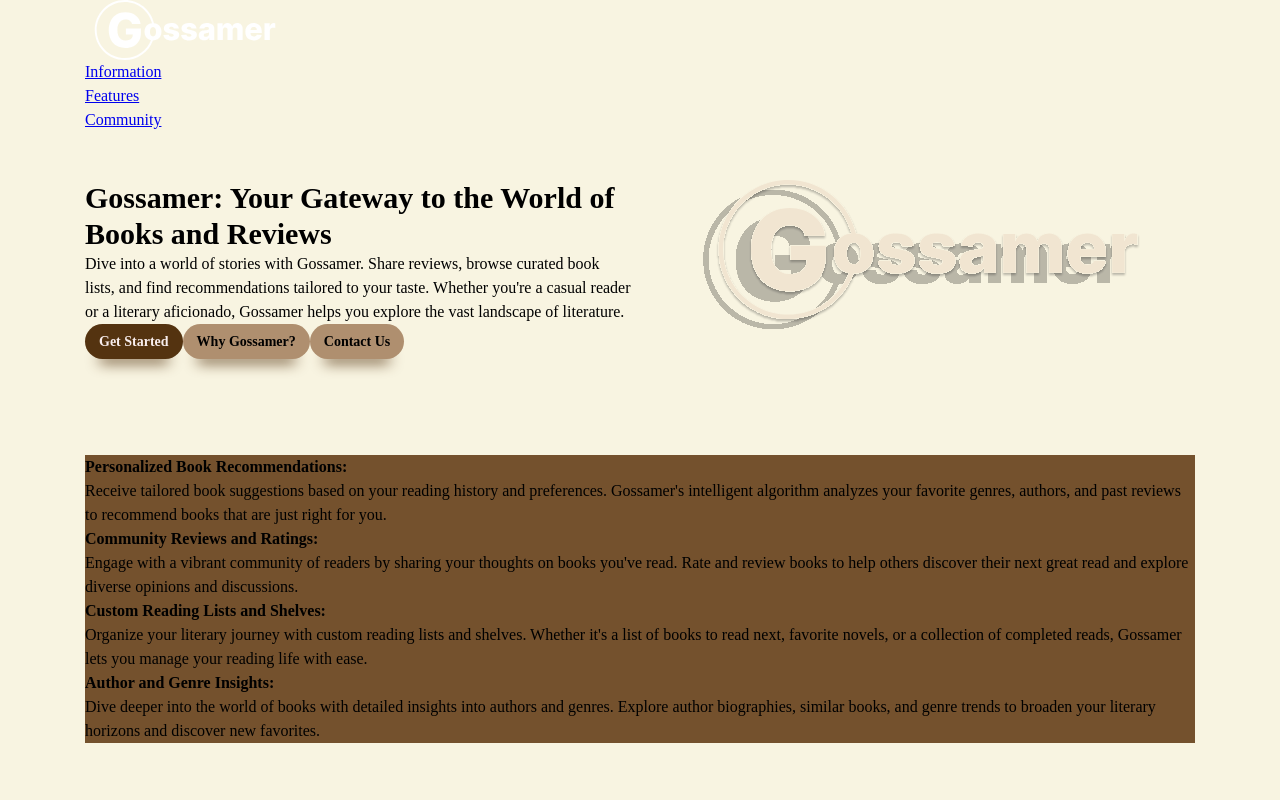
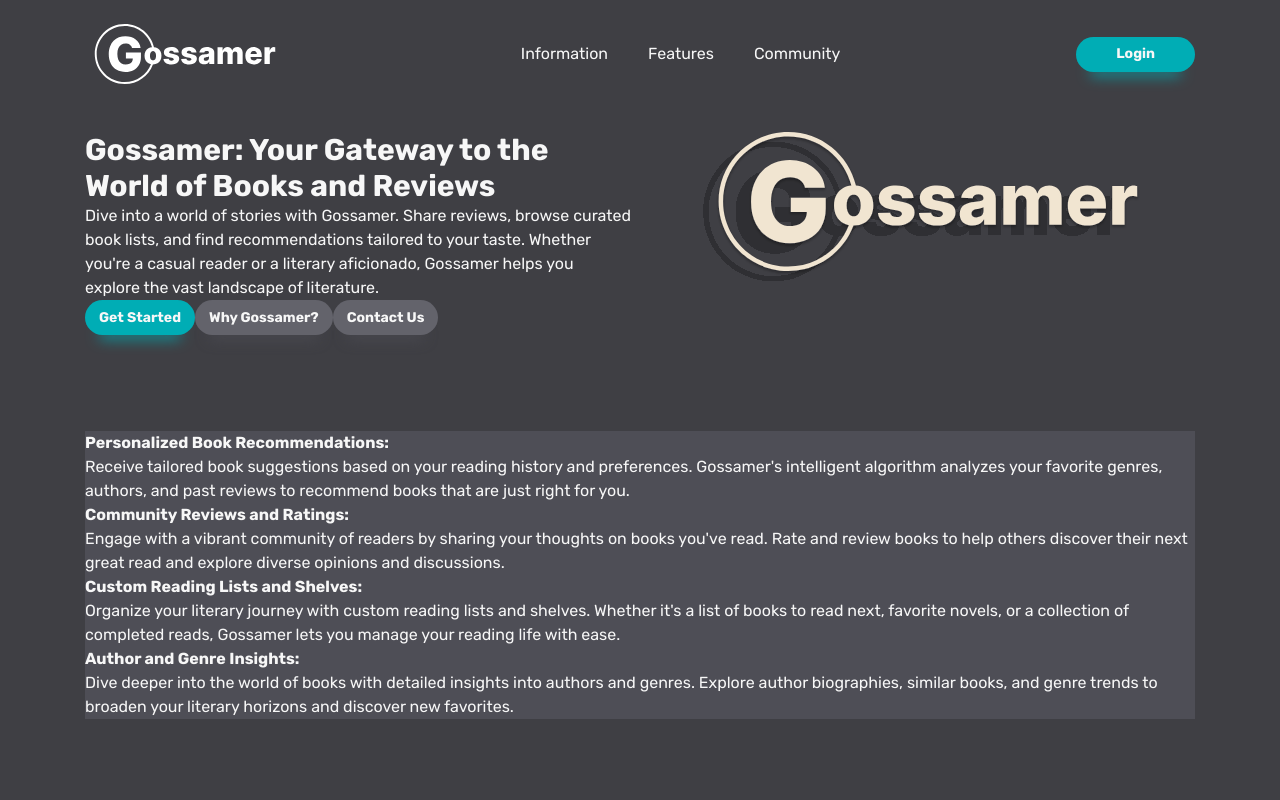
Before and after one commit to sweeppy/Gossamer, a React (Vite) app in the folder Frontend/: page / in a window 1280 px wide. Shown: the top 800 px of the page. Built offline with nearby package versions, Linux system fonts and the light colour scheme.

Commit message:
Working on the navigation bar

```diff
--- a/Frontend/index.html
+++ b/Frontend/index.html
@@ -14,18 +14,6 @@
   </head>
 
   <body>
-    <header class="primary-header">
-      <div class="container">
-        <img src="./images/logo-mini.svg" alt="Gossamer" />
-        <nav class="primary-navigation">
-          <ul role="list" class="nav-list">
-            <li><a href="#">Information</a></li>
-            <li><a href="#">Features</a></li>
-            <li><a href="#">Community</a></li>
-          </ul>
-        </nav>
-      </div>
-    </header>
     <div id="root"></div>
     <script type="module" src="/src/main.tsx"></script>
   </body>
--- a/Frontend/src/Components/MainPage/Features.tsx
+++ b/Frontend/src/Components/MainPage/Features.tsx
@@ -2,9 +2,9 @@ const Features = () => {
   return (
     <section className="padding-block-900">
       <div className="container">
-        <div className="features-container bg-semi-brown">
+        <div className="features-container">
           <div className="items">
-            <div className="item-box">
+            <div className="item-box bg-gray">
               <h3 className=" fs-600 fw-bold">
                 Personalized Book Recommendations:
               </h3>
@@ -15,7 +15,7 @@ const Features = () => {
                 that are just right for you.
               </article>
             </div>
-            <div className="item-box">
+            <div className="item-box bg-gray">
               <h3 className=" fs-600 fw-bold">
                 Community Reviews and Ratings:
               </h3>
@@ -26,7 +26,7 @@ const Features = () => {
                 opinions and discussions.
               </article>
             </div>
-            <div className="item-box">
+            <div className="item-box bg-gray">
               <h3 className=" fs-600 fw-bold">
                 Custom Reading Lists and Shelves:
               </h3>
@@ -37,7 +37,7 @@ const Features = () => {
                 manage your reading life with ease.
               </article>
             </div>
-            <div className="item-box">
+            <div className="item-box bg-gray">
               <h3 className=" fs-600 fw-bold">Author and Genre Insights:</h3>
               <article className="fs-300 fw-regular">
                 Dive deeper into the world of books with detailed insights into
--- a/Frontend/src/Components/MainPage/MainPage.tsx
+++ b/Frontend/src/Components/MainPage/MainPage.tsx
@@ -2,17 +2,19 @@ import Community from "./Community";
 import Features from "./Features";
 import Information from "./Information";
 import Love from "./Love";
+import Navigation from "./Navigation";
 
 const MainPage = () => {
   return (
-    <>
+    <body>
+      <Navigation />
       <main>
         <Information />
         <Features />
         <Love />
         <Community />
       </main>
-    </>
+    </body>
   );
 };
 
--- /dev/null
+++ b/Frontend/src/Components/MainPage/Navigation.tsx
@@ -0,0 +1,56 @@
+const Navigation = () => {
+  const handleNavBtnClick = () => {
+    const navigation = document.querySelector(".primary-navigation");
+    navigation?.hasAttribute("data-visible")
+      ? navigation.setAttribute("aria-expanded", "false")
+      : navigation?.setAttribute("aria-expanded", "true");
+    navigation?.toggleAttribute("data-visible");
+  };
+  return (
+    <header className="primary-header">
+      <div className="container">
+        <div className="nav-wrapper">
+          <img src="./images/logo-mini.svg" alt="Gossamer" />
+          <button
+            onClick={handleNavBtnClick}
+            className="mobile-nav-toggle"
+            aria-controls="primary-navigation"
+            aria-expanded="false"
+          >
+            <img
+              className="icon-hamburger"
+              src="/icons/hamburger.svg"
+              alt="menu"
+              aria-hidden="true"
+            />
+            <img
+              className="icon-close"
+              src="/icons/close.svg"
+              alt="close"
+              aria-hidden="true"
+            />
+            <span className="visually-hidden">Menu</span>
+          </button>
+          <nav className="primary-navigation">
+            <ul role="list" className="nav-list" id="primary-navigation">
+              <li>
+                <a href="#">Information</a>
+              </li>
+              <li>
+                <a href="#">Features</a>
+              </li>
+              <li>
+                <a href="#">Community</a>
+              </li>
+            </ul>
+          </nav>
+          <button className="button primary-button long-button | display-sm-none display-md-inline-flex">
+            Login
+          </button>
+        </div>
+      </div>
+    </header>
+  );
+};
+
+export default Navigation;
--- a/Frontend/src/index.css
+++ b/Frontend/src/index.css
@@ -1,13 +1,16 @@
 :root {
-  --font-family: "Rubik", sans-serif;
+  font-family: "Rubik";
 
-  --clr-text: #f8eded;
-  --clr-primary: #f8f4e1;
-  --clr-accent-100: #af8f6f;
-  --clr-accent-200: #74512d;
-  --clr-accent-300: #543310;
-  --clr-accent-100-hover: #d4ae87;
-  --clr-accent-300-hover: #6c4216;
+  --clr-text: #f7f7f7;
+  --clr-text-accent: #000000;
+  --clr-primary: #3f3f44;
+  --clr-accent-100: #4e4e56;
+  --clr-accent-200: #00adb5;
+
+  --clr-button: #63636b;
+  --clr-accent-button: #00adb5;
+  --clr-button-hover: #63636bc7;
+  --clr-accent-button-hover: #00acb5dc;
 
   --fw-regular: 400;
   --fw-semi-bold: 500;
@@ -70,10 +73,16 @@ body {
   height: 100%;
 }
 
+/* Default text color */
+body {
+  color: var(--clr-text);
+}
+
 /* Set core body defaults */
 body {
   text-rendering: optimizeSpeed;
   line-height: 1.5;
+  font-family: var(--font-family);
 }
 
 /* A elements that don't have a class get default styles */
@@ -109,24 +118,137 @@ body {
   background-color: var(--clr-primary);
 }
 
+/* Button */
+
+.button {
+  display: inline-flex;
+  cursor: pointer;
+  border: 0;
+  text-decoration: none;
+  border-radius: 100vmax;
+  padding: 0.75em 1em;
+  line-height: 1;
+  color: var(--clr-text);
+  font-weight: var(--fw-bold);
+  font-size: var(--fs-button);
+  background-color: var(--clr-button);
+  box-shadow: 0 1.25em 1em -1em var(--clr-accent-100);
+}
+.button:hover,
+.button:focus-visible {
+  background-color: var(--clr-button-hover);
+}
+.primary-button {
+  background-color: var(--clr-accent-button);
+  box-shadow: 0 1.25em 1em -1em var(--clr-accent-200);
+}
+.long-button {
+  padding: 0.75em var(--size-800);
+}
+
+.primary-button:hover,
+.primary-button:focus-visible {
+  background-color: var(--clr-accent-button-hover);
+}
+
+/* Navigation */
+
+.primary-header {
+  padding-top: var(--size-600);
+}
+
+.nav-wrapper {
+  display: flex;
+  align-items: center;
+  justify-content: space-between;
+}
+
+.mobile-nav-toggle {
+  display: none;
+}
+
+.nav-list {
+  display: flex;
+  gap: clamp(var(--size-500), 5vw, var(--size-800));
+}
+
+.nav-list a {
+  color: var(--clr-text);
+  text-decoration: none;
+}
+
+.nav-list a:hover,
+.nav-list a:focus {
+  color: var(--clr-accent-200);
+}
+
+@media (max-width: 50em) {
+  .primary-navigation {
+    display: none;
+
+    position: absolute;
+    padding: var(--size-800);
+    inset: 7rem var(--size-400) auto;
+    font-size: var(--fs-400);
+    background: var(--clr-primary);
+    border-radius: var(--size-100);
+    box-shadow: 0 0 0.75em rgb(0, 0, 0.5);
+  }
+
+  .primary-navigation::after {
+    content: "";
+    position: absolute;
+  }
+
+  .mobile-nav-toggle {
+    display: block;
+    cursor: pointer;
+    background: transparent;
+    border: 0;
+    padding: 0.5em;
+  }
+
+  .nav-list {
+    display: grid;
+    gap: var(--size-400);
+    text-align: center;
+    font-weight: var(--fw-semi-bold);
+  }
+
+  .primary-navigation[data-visible] {
+    display: block;
+  }
+
+  .mobile-nav-toggle .icon-close {
+    display: none;
+  }
+}
 /* Utility classes */
+
+.visually-hidden {
+  position: absolute;
+  position: absolute !important;
+  width: 1px !important;
+  height: 1px !important;
+  padding: 0 !important;
+  margin: -1px !important;
+  overflow: hidden !important;
+  clip: rect(0, 0, 0, 0) !important;
+  white-space: nowrap !important;
+  border: 0 !important;
+}
+
 .text-primary {
   color: var(--clr-text);
 }
 .bg-color {
   background-color: var(--clr-primary);
 }
-.bg-dark {
-  background-color: var(--clr-accent-300);
-}
-.bg-light {
-  background-color: var(--clr-accent-200);
-}
-.bg-white {
+.bg-gray {
   background-color: var(--clr-accent-100);
 }
-.fw-bold {
-  font-weight: var(--fw-bold);
+.bg-blue {
+  background-color: var(--clr-accent-200);
 }
 
 .fw-bold {
@@ -160,24 +282,21 @@ body {
   font-size: var(--fs-600);
 }
 
-.bg-primary {
-  background-color: var(--clr-primary);
-}
-.bg-brown {
-  background-color: var(--clr-accent-100);
-}
-.bg-semi-brown {
-  background-color: var(--clr-accent-200);
-}
-.bg-dark-brown {
-  background-color: var(--clr-accent-300);
-}
-
 .padding-block-900 {
   padding-block: var(--size-900);
 }
 .padding-block-700 {
   padding-block: var(--size-700);
+}
+
+.display-sm-none {
+  display: none;
+}
+
+@media (min-width: 50em) {
+  .display-md-inline-flex {
+    display: inline-flex;
+  }
 }
 
 .container {
@@ -199,31 +318,3 @@ body {
     grid-auto-columns: 1fr;
   }
 }
-
-/* Button */
-
-.button {
-  cursor: pointer;
-  border: 0;
-  text-decoration: none;
-  border-radius: 100vmax;
-  padding: 0.75em 1em;
-  line-height: 1;
-  font-weight: var(--fw-bold);
-  font-size: var(--fs-button);
-  background-color: var(--clr-accent-100);
-  box-shadow: 0 1.25em 1em -1em var(--clr-accent-300);
-}
-.button:hover,
-.button:focus-visible {
-  background-color: var(--clr-accent-100-hover);
-}
-.primary-button {
-  background-color: var(--clr-accent-300);
-  color: var(--clr-text);
-}
-
-.primary-button:hover,
-.primary-button:focus-visible {
-  background-color: var(--clr-accent-300-hover);
-}
```
Also changed, not shown: Frontend/icons/close.svg (added), Frontend/icons/hamburger.svg (added).
